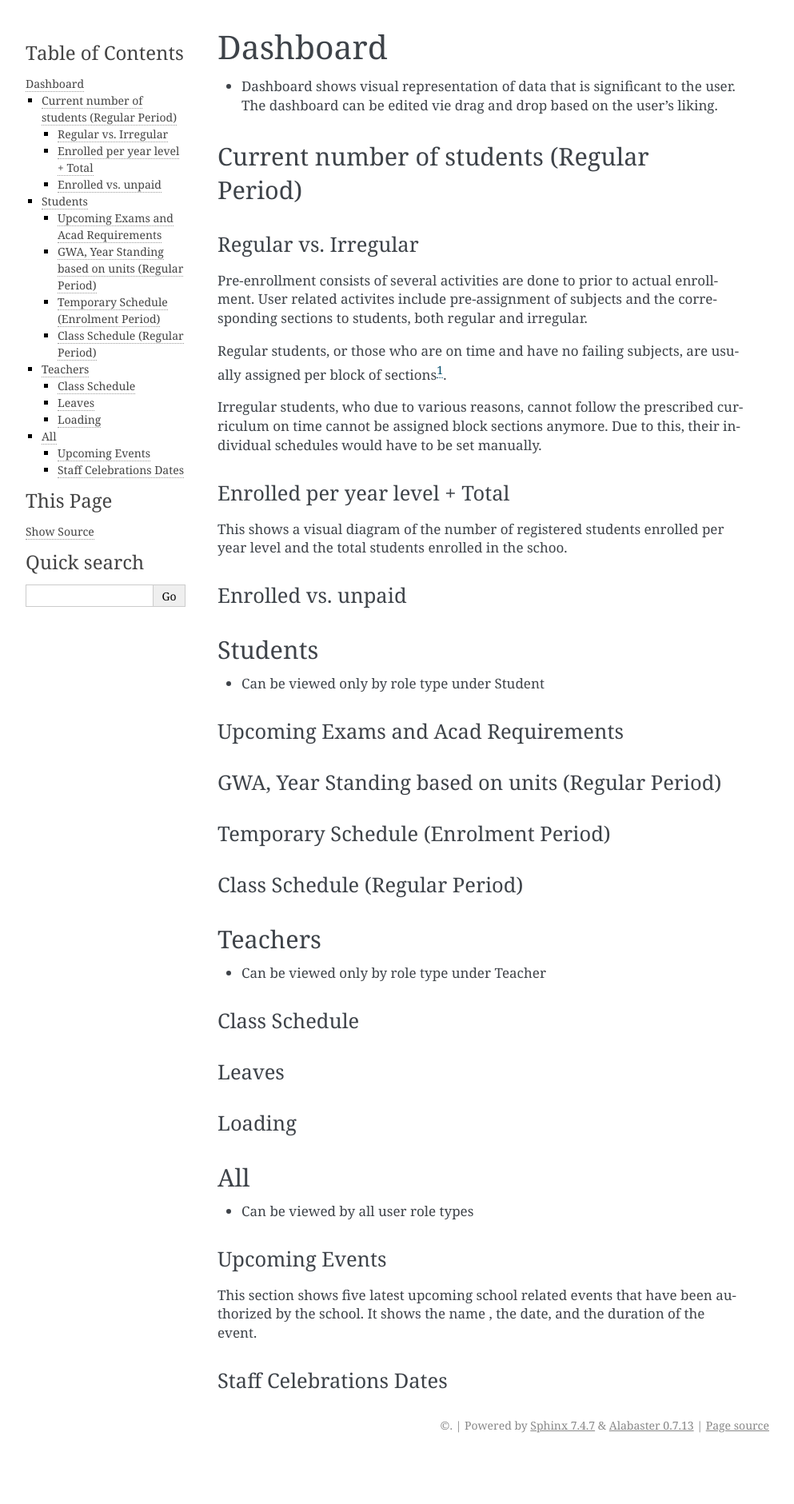
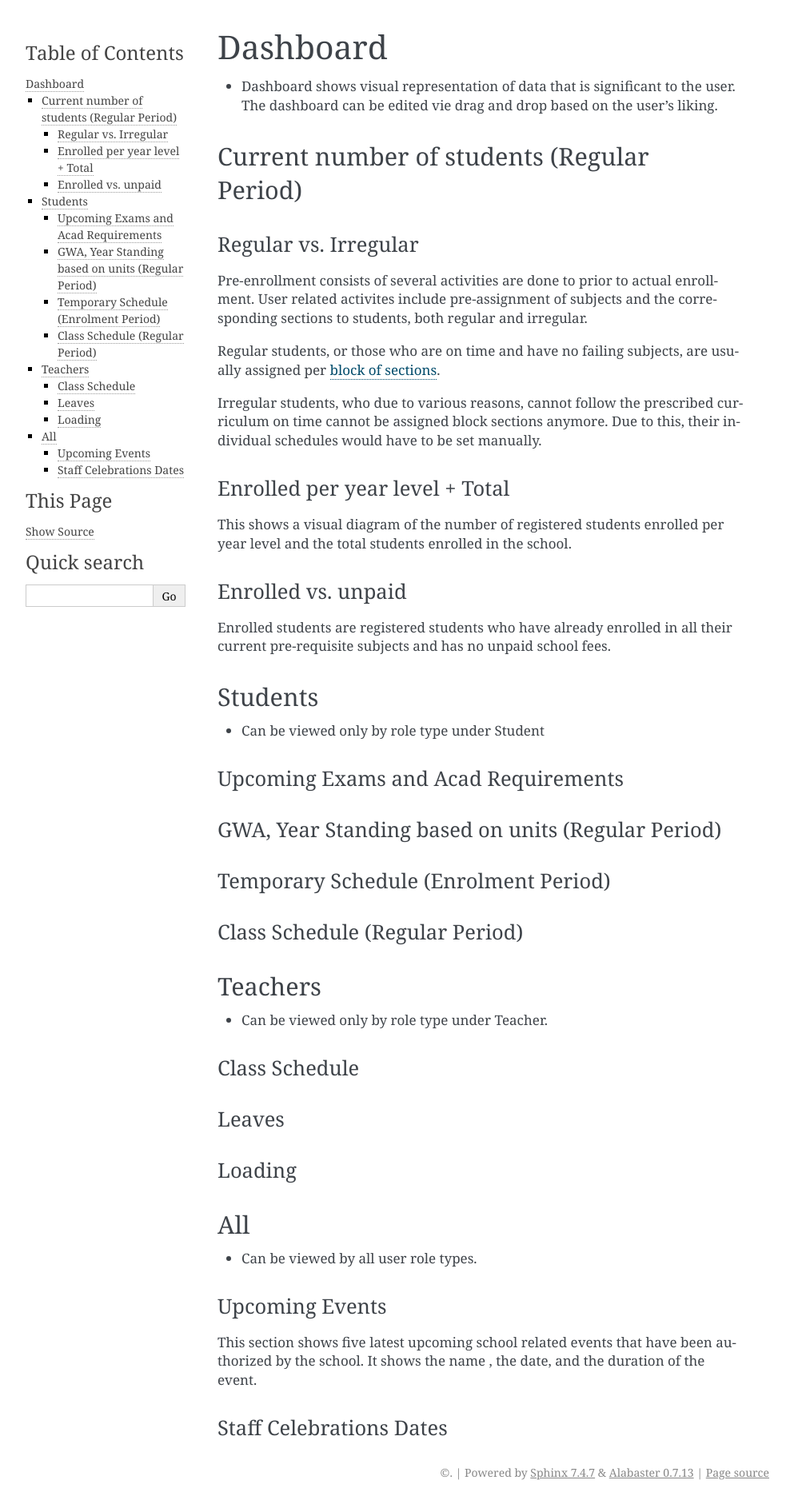
Before and after one commit to ivanasaberon/uCampAcademia, a Sphinx documentation site: the page built from Akademia.Docs/docs/Dashboard.md, in a window 1280 px wide. Shown: the whole page at 80% size, without its empty margins (148-1141 px from the left). Built offline with Sphinx 7.4.7, drawn with Linux system fonts in a browser that asks for light colours; before the commit the page ends 1822 px from its top, so only the background shows below that.

Commit message:
update modules

```diff
--- a/Akademia.Docs/docs/Dashboard.md
+++ b/Akademia.Docs/docs/Dashboard.md
@@ -2,19 +2,23 @@
  - Dashboard shows visual representation of data that is significant to the user. The dashboard can be edited vie drag and drop based on the user's liking.
 
 ### Current number of students (Regular Period)
+<a name = "reg"></a>
+
 ##### Regular vs. Irregular
 
 Pre-enrollment consists of several activities are done to prior to actual enrollment. User related activites include pre-assignment of subjects and the corresponding sections to students, both regular and irregular.
 
-Regular students, or those who are on time and have no failing subjects, are usually assigned per block of sections<sup>[1](#blocksections)</sup>.
+Regular students, or those who are on time and have no failing subjects, are usually assigned per [block of sections](modules.md#blocksections).
 
 Irregular students, who due to various reasons, cannot follow the prescribed curriculum on time cannot be assigned block sections anymore. Due to this, their individual schedules would have to be set manually.
 
 ##### Enrolled per year level + Total
 
- This shows a visual diagram of the number of registered students enrolled per year level and the total students enrolled in the schoo.
+ This shows a visual diagram of the number of registered students enrolled per year level and the total students enrolled in the school.
 
 ##### Enrolled vs. unpaid
+
+Enrolled students are registered students who have already enrolled in all their current pre-requisite subjects and has no unpaid school fees.
 
 ### Students
 - Can be viewed only by role type under Student
@@ -24,15 +28,18 @@ Irregular students, who due to various reasons, cannot follow the prescribed cur
 ##### Class Schedule (Regular Period)
 
 ### Teachers
- - Can be viewed only by role type under Teacher
+ - Can be viewed only by role type under Teacher.
+
  ##### Class Schedule
+
  ##### Leaves
+
  ##### Loading
 
  ### All
- - Can be viewed by all user role types
- ##### Upcoming Events
+ - Can be viewed by all user role types.
 
+##### Upcoming Events
 This section shows five latest upcoming school related events that have been authorized by the school. It shows the name , the date, and the duration of the event.
 
  ##### Staff Celebrations Dates
```
Also changed, not shown: Akademia.Docs/docs/modules.md (+7 -3 lines).
